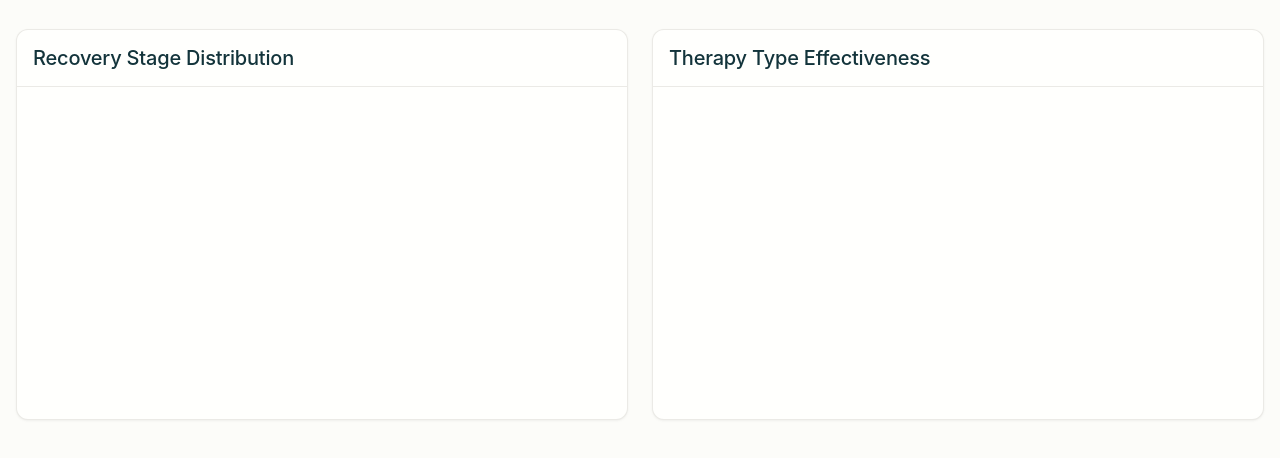
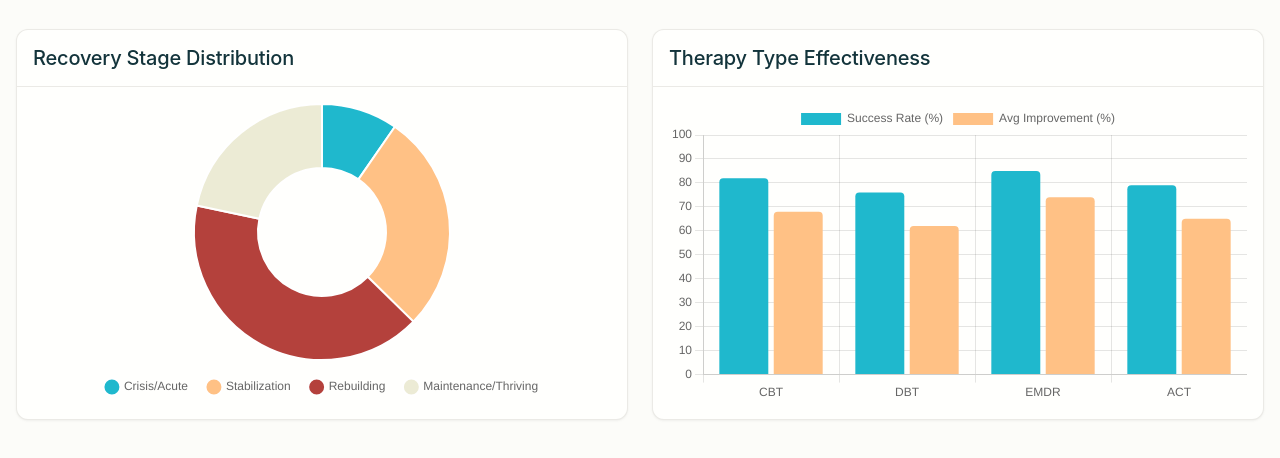
Before and after one commit to mrigankg/mental_repo, a plain HTML site: page index.html in a window 1280 px wide. Shown: the part 272-730 px from the top of the page. Drawn offline with nearby package versions, Linux system fonts and the light colour scheme; a web font is replaced by a local one.

Commit message:
Update index.html

```diff
--- a/index.html
+++ b/index.html
@@ -5,7 +5,7 @@
     <meta name="viewport" content="width=device-width, initial-scale=1.0">
     <title>Therapist Dashboard - Mental Health Outcomes</title>
     <link rel="stylesheet" href="style.css">
-    <script src="./Therapist Dashboard - Mental Health Outcomes_files/chart.js"></script>
+    <script src="https://cdn.jsdelivr.net/npm/chart.js"></script>
 </head>
 <body data-new-gr-c-s-check-loaded="14.1250.0" data-gr-ext-installed="">
     <div class="dashboard">
```
